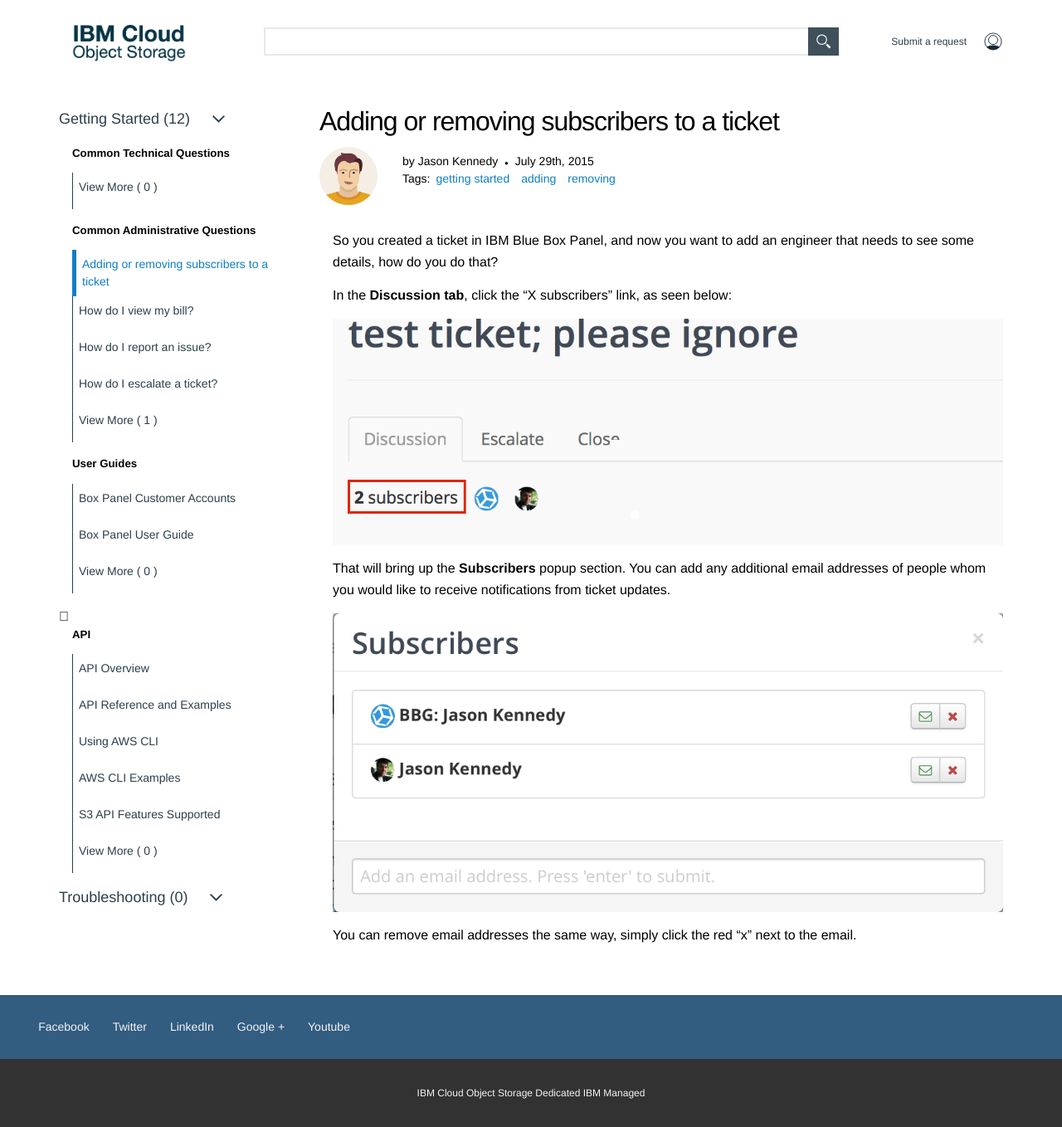
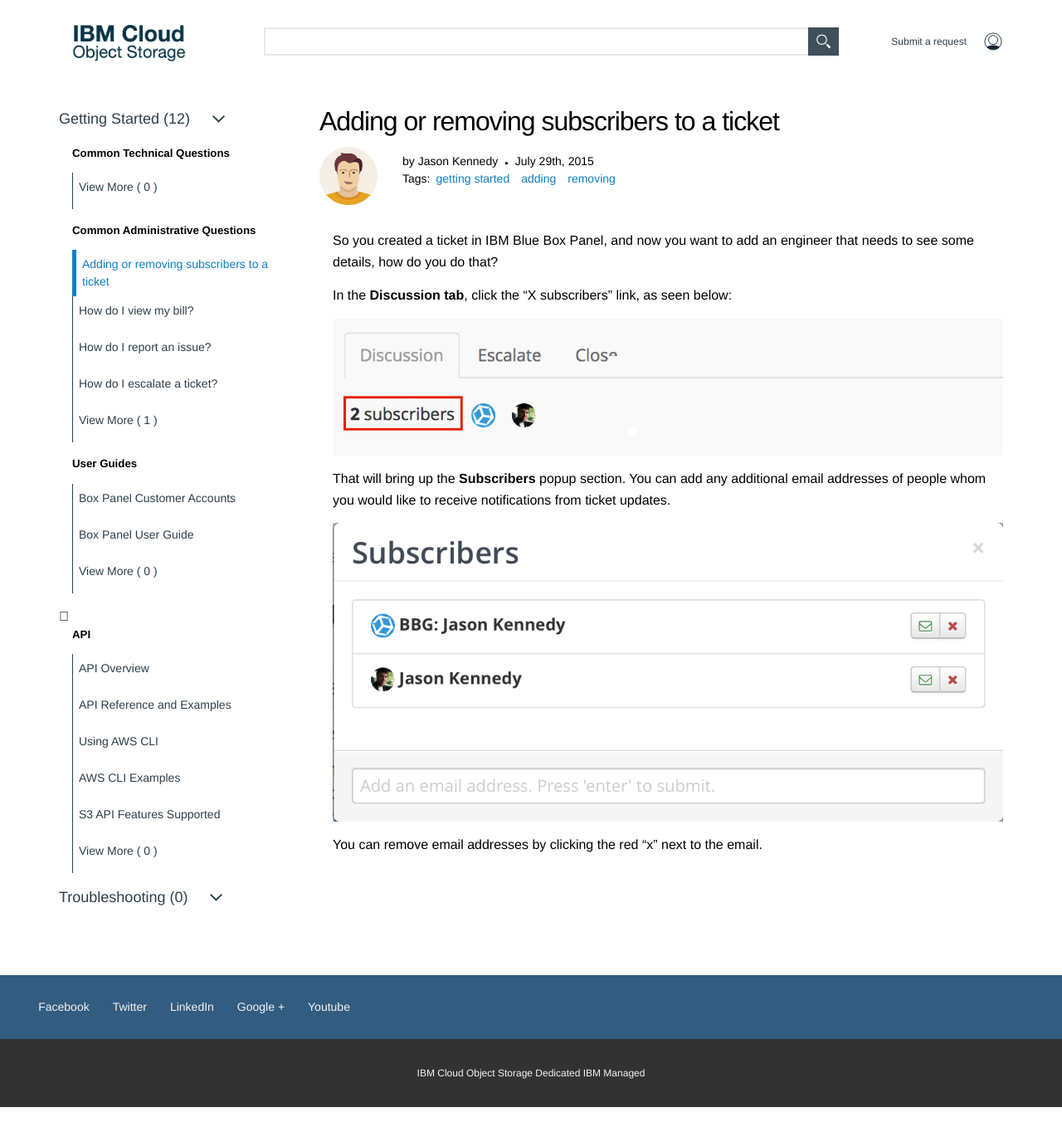
Before and after one commit to nglange/help-documentation, a Jekyll site: the page built from _commonadmin/adding-removing-subscribers.md, in a window 1280 px wide. Shown: the whole page at 83% size. Built offline with Jekyll 4.4.1, drawn with Linux system fonts in a browser that asks for light colours; after the commit the page ends 1334 px from its top, so only the background shows below that.

```diff
--- a/_commonadmin/adding-removing-subscribers.md
+++ b/_commonadmin/adding-removing-subscribers.md
@@ -20,4 +20,4 @@ That will bring up the **Subscribers** popup section. You can add any additional
 
 ![Subscribers screen]({{site.baseurl}}/img/Subscribers_Screen.png)
 
-You can remove email addresses the same way, simply click the red "x" next to the email.
+You can remove email addresses by clicking the red "x" next to the email.
```
Also changed, not shown: _commonadmin/report-issue.md (+1 -0 lines), _userguides/Box_Panel.md (+11 -7 lines), img/Discussion_Tab.png, img/new_ticket.png (added).
